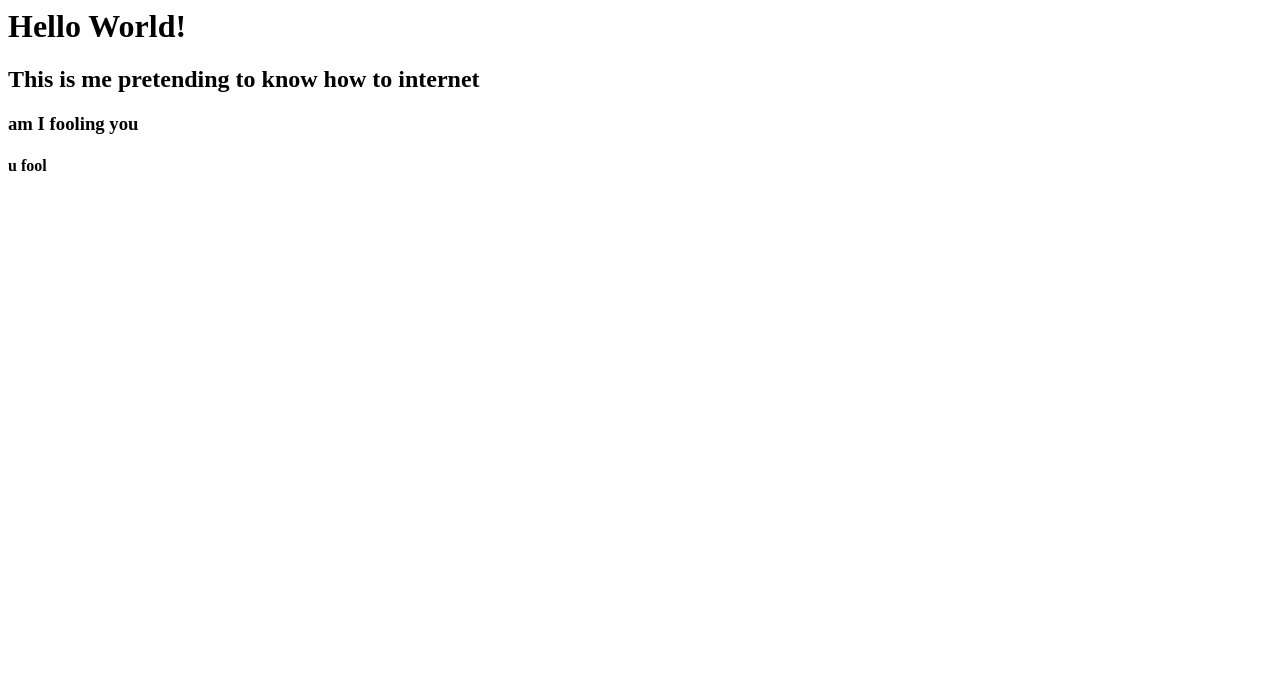
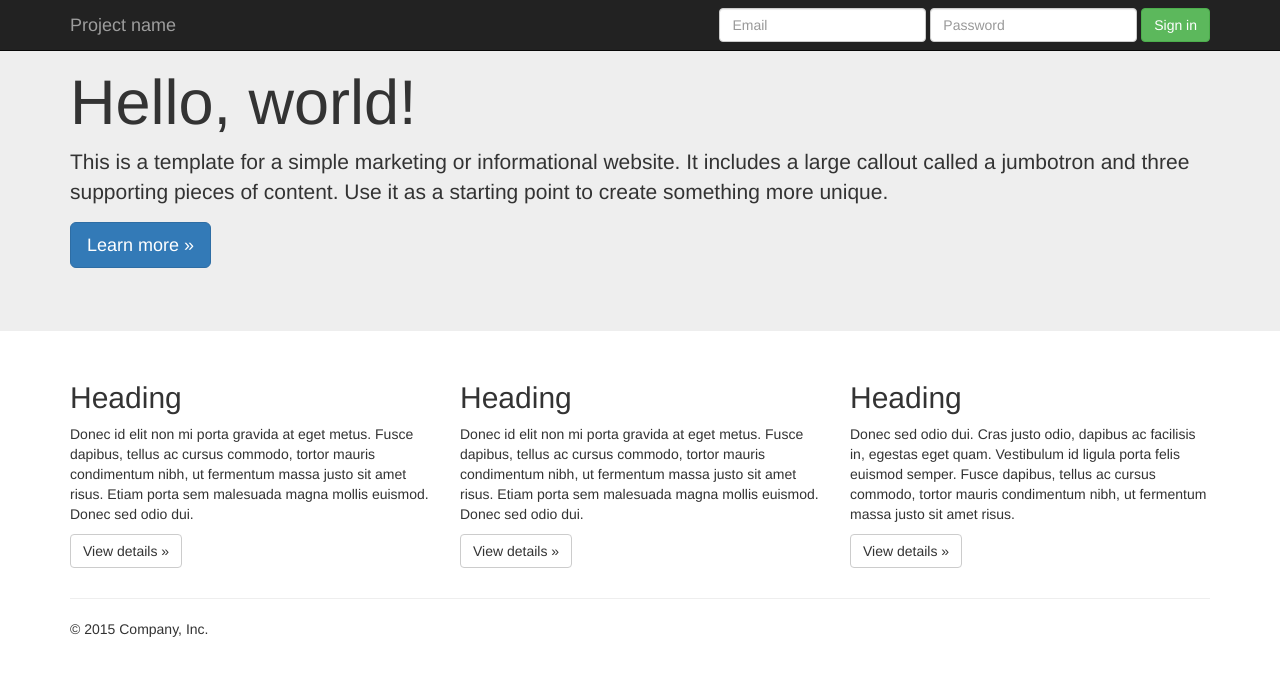
Before and after one commit to EKilheeney/ekilheeney.github.io, a plain HTML site: page hofstra/design/index.html in a window 1280 px wide. Drawn offline with nearby package versions, Linux system fonts and the light colour scheme.

Commit message:
Update index.html

```diff
--- a/hofstra/design/index.html
+++ b/hofstra/design/index.html
@@ -1,13 +1,107 @@
-<html>
-<head></head>
-<body>
+<!DOCTYPE html>
+<html lang="en">
+  <head>
+    <meta charset="utf-8">
+    <meta http-equiv="X-UA-Compatible" content="IE=edge">
+    <meta name="viewport" content="width=device-width, initial-scale=1">
+    <!-- The above 3 meta tags *must* come first in the head; any other head content must come *after* these tags -->
+    <meta name="description" content="">
+    <meta name="author" content="">
+    <link rel="icon" href="../../favicon.ico">
 
-<h1>Hello World!</h1>
-<h2>This is me pretending to know how to internet</h2>
-<h3>am I fooling you</h3>
+    <title>Jumbotron Template for Bootstrap</title>
 
-<h4>u fool</h4>
+    <!-- Bootstrap core CSS -->
+    <link href="../../dist/css/bootstrap.min.css" rel="stylesheet">
 
-</body>
+    <!-- IE10 viewport hack for Surface/desktop Windows 8 bug -->
+    <link href="../../assets/css/ie10-viewport-bug-workaround.css" rel="stylesheet">
 
+    <!-- Custom styles for this template -->
+    <link href="jumbotron.css" rel="stylesheet">
+
+    <!-- Just for debugging purposes. Don't actually copy these 2 lines! -->
+    <!--[if lt IE 9]><script src="../../assets/js/ie8-responsive-file-warning.js"></script><![endif]-->
+    <script src="../../assets/js/ie-emulation-modes-warning.js"></script>
+
+    <!-- HTML5 shim and Respond.js for IE8 support of HTML5 elements and media queries -->
+    <!--[if lt IE 9]>
+      <script src="https://oss.maxcdn.com/html5shiv/3.7.2/html5shiv.min.js"></script>
+      <script src="https://oss.maxcdn.com/respond/1.4.2/respond.min.js"></script>
+    <![endif]-->
+  </head>
+
+  <body>
+
+    <nav class="navbar navbar-inverse navbar-fixed-top">
+      <div class="container">
+        <div class="navbar-header">
+          <button type="button" class="navbar-toggle collapsed" data-toggle="collapse" data-target="#navbar" aria-expanded="false" aria-controls="navbar">
+            <span class="sr-only">Toggle navigation</span>
+            <span class="icon-bar"></span>
+            <span class="icon-bar"></span>
+            <span class="icon-bar"></span>
+          </button>
+          <a class="navbar-brand" href="#">Project name</a>
+        </div>
+        <div id="navbar" class="navbar-collapse collapse">
+          <form class="navbar-form navbar-right">
+            <div class="form-group">
+              <input type="text" placeholder="Email" class="form-control">
+            </div>
+            <div class="form-group">
+              <input type="password" placeholder="Password" class="form-control">
+            </div>
+            <button type="submit" class="btn btn-success">Sign in</button>
+          </form>
+        </div><!--/.navbar-collapse -->
+      </div>
+    </nav>
+
+    <!-- Main jumbotron for a primary marketing message or call to action -->
+    <div class="jumbotron">
+      <div class="container">
+        <h1>Hello, world!</h1>
+        <p>This is a template for a simple marketing or informational website. It includes a large callout called a jumbotron and three supporting pieces of content. Use it as a starting point to create something more unique.</p>
+        <p><a class="btn btn-primary btn-lg" href="#" role="button">Learn more &raquo;</a></p>
+      </div>
+    </div>
+
+    <div class="container">
+      <!-- Example row of columns -->
+      <div class="row">
+        <div class="col-md-4">
+          <h2>Heading</h2>
+          <p>Donec id elit non mi porta gravida at eget metus. Fusce dapibus, tellus ac cursus commodo, tortor mauris condimentum nibh, ut fermentum massa justo sit amet risus. Etiam porta sem malesuada magna mollis euismod. Donec sed odio dui. </p>
+          <p><a class="btn btn-default" href="#" role="button">View details &raquo;</a></p>
+        </div>
+        <div class="col-md-4">
+          <h2>Heading</h2>
+          <p>Donec id elit non mi porta gravida at eget metus. Fusce dapibus, tellus ac cursus commodo, tortor mauris condimentum nibh, ut fermentum massa justo sit amet risus. Etiam porta sem malesuada magna mollis euismod. Donec sed odio dui. </p>
+          <p><a class="btn btn-default" href="#" role="button">View details &raquo;</a></p>
+       </div>
+        <div class="col-md-4">
+          <h2>Heading</h2>
+          <p>Donec sed odio dui. Cras justo odio, dapibus ac facilisis in, egestas eget quam. Vestibulum id ligula porta felis euismod semper. Fusce dapibus, tellus ac cursus commodo, tortor mauris condimentum nibh, ut fermentum massa justo sit amet risus.</p>
+          <p><a class="btn btn-default" href="#" role="button">View details &raquo;</a></p>
+        </div>
+      </div>
+
+      <hr>
+
+      <footer>
+        <p>&copy; 2015 Company, Inc.</p>
+      </footer>
+    </div> <!-- /container -->
+
+
+    <!-- Bootstrap core JavaScript
+    ================================================== -->
+    <!-- Placed at the end of the document so the pages load faster -->
+    <script src="https://ajax.googleapis.com/ajax/libs/jquery/1.11.3/jquery.min.js"></script>
+    <script>window.jQuery || document.write('<script src="../../assets/js/vendor/jquery.min.js"><\/script>')</script>
+    <script src="../../dist/js/bootstrap.min.js"></script>
+    <!-- IE10 viewport hack for Surface/desktop Windows 8 bug -->
+    <script src="../../assets/js/ie10-viewport-bug-workaround.js"></script>
+  </body>
 </html>
```
